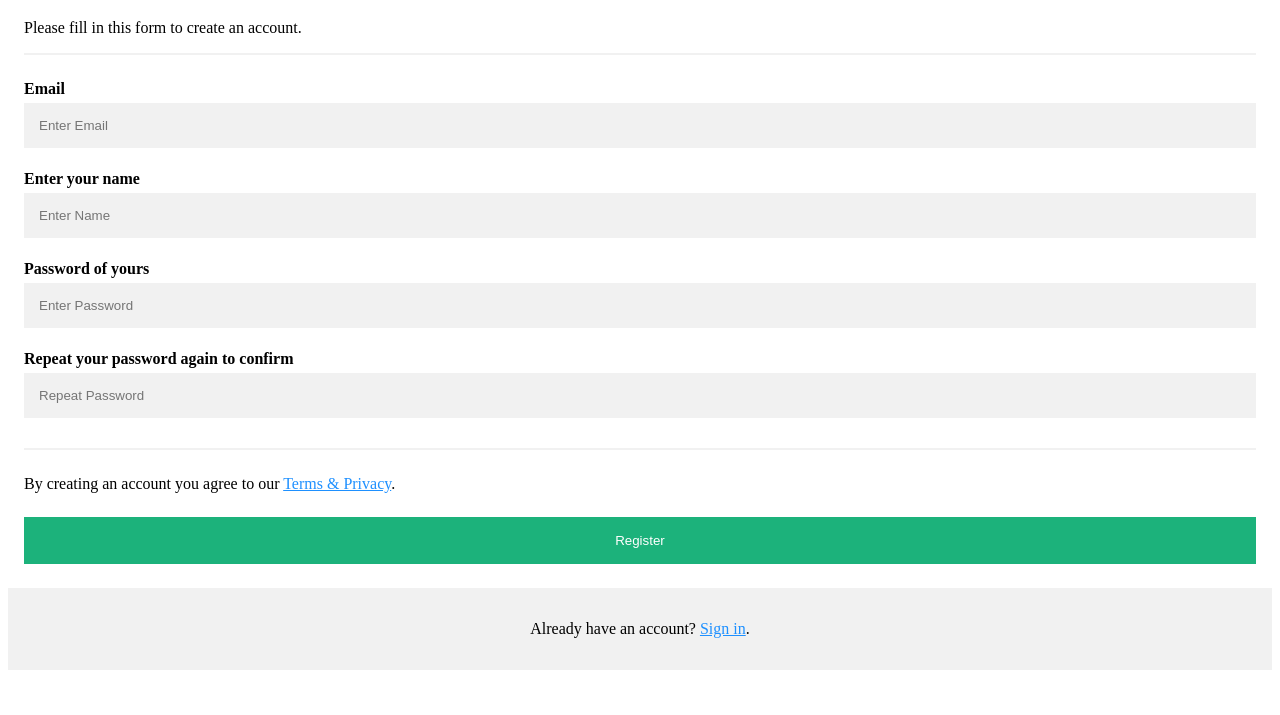
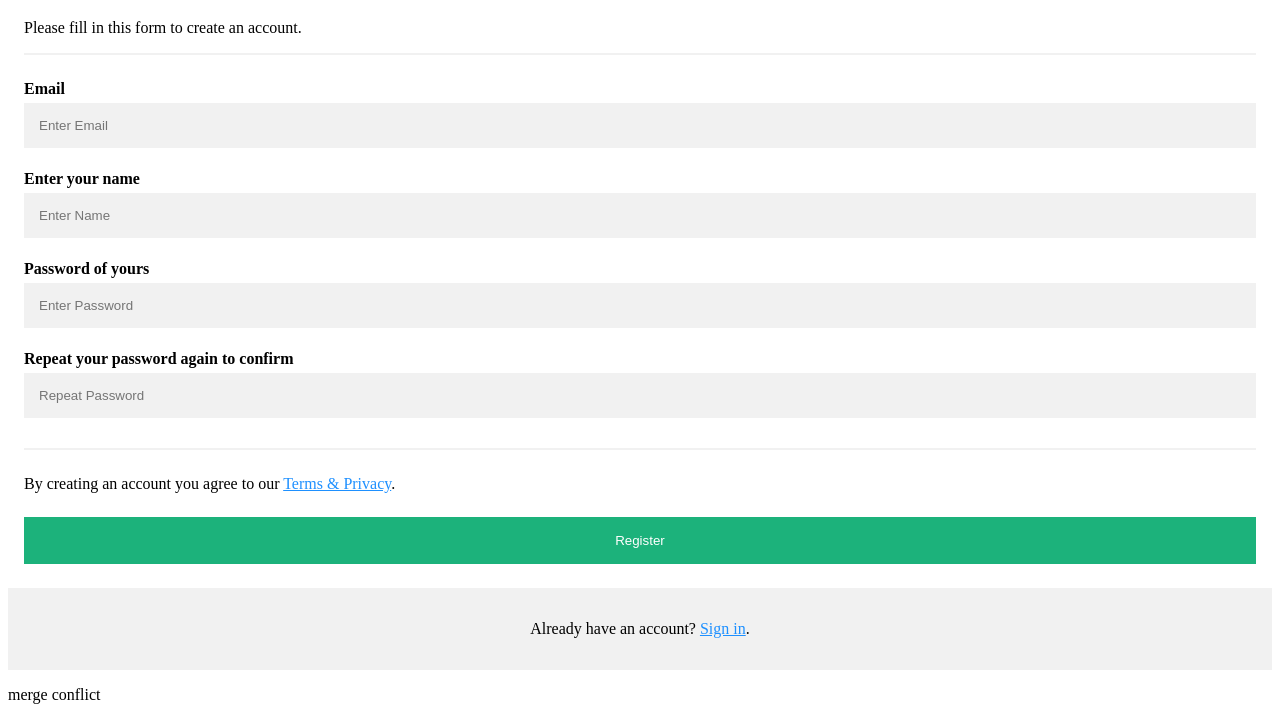
Before and after one commit to Rachana-js/Devops, a plain HTML site: page index.html in a window 1280 px wide. Shown: the part 85-800 px from the top of the page. Drawn offline with Linux system fonts and the light colour scheme.

Commit message:
Update index.html

```diff
--- a/index.html
+++ b/index.html
@@ -81,3 +81,5 @@ a {
     <p>Already have an account? <a href="#">Sign in</a>.</p>
   </div>
 </form>
+
+merge conflict
```
